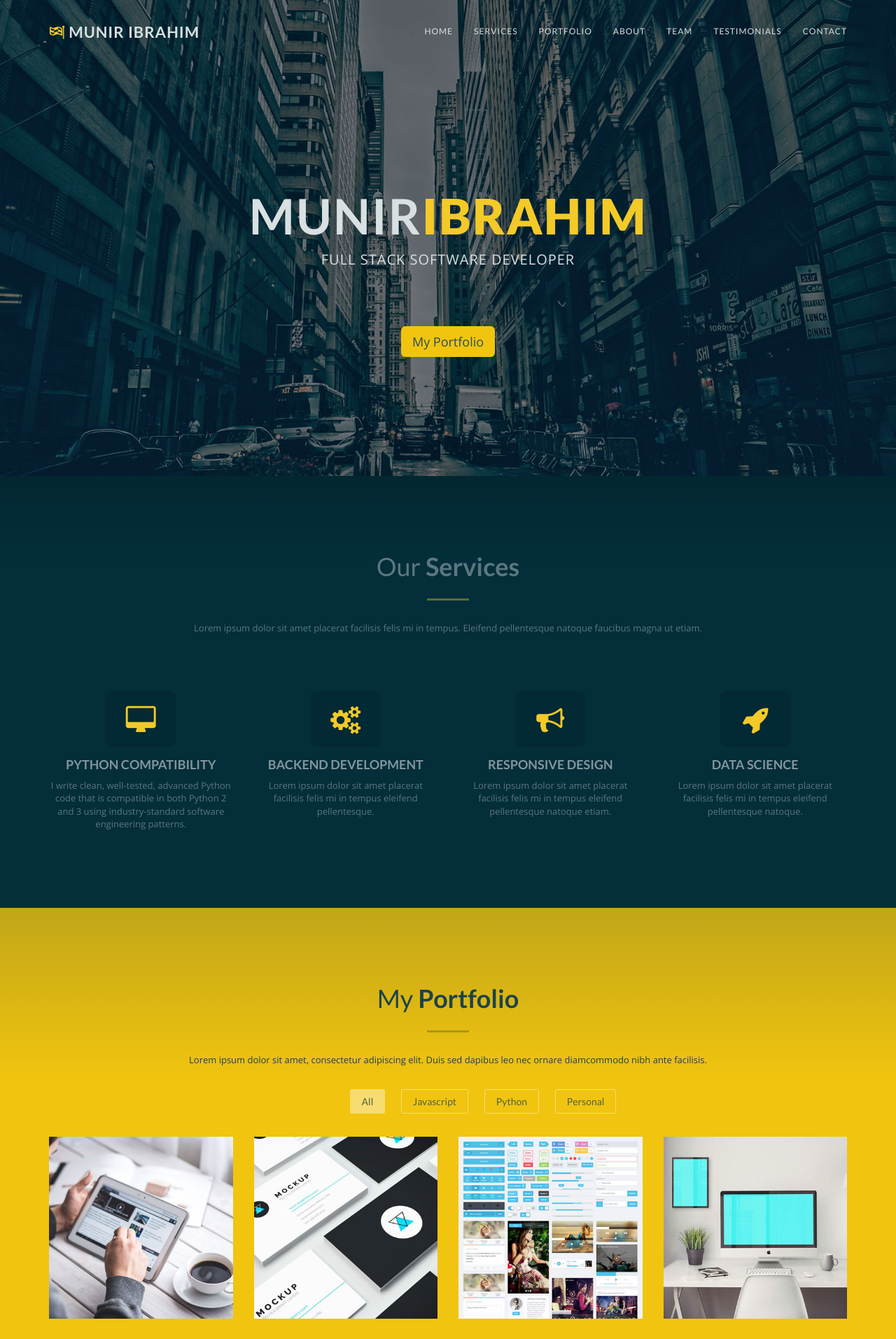
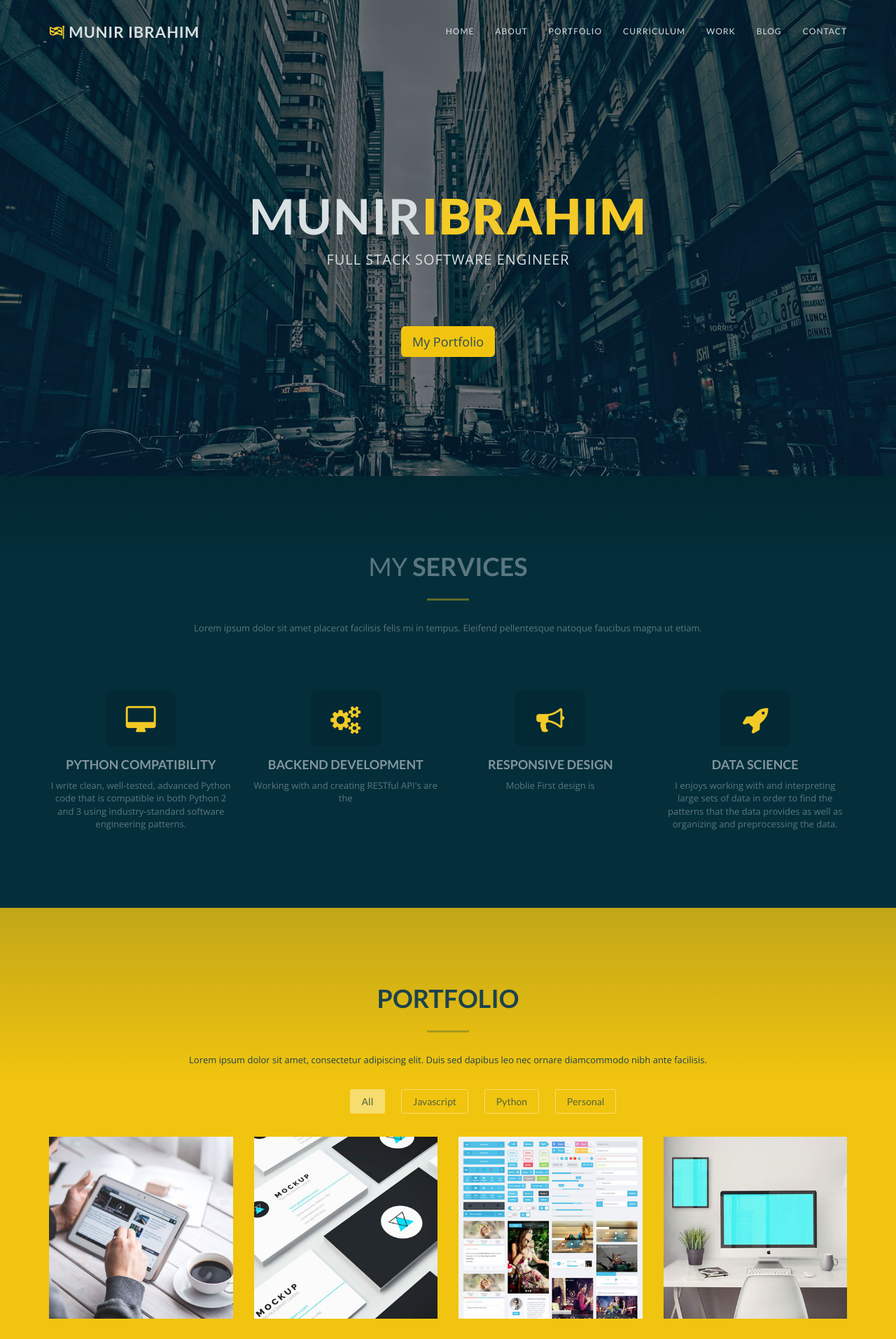
Before and after one commit to muniri92/portfolio-remastered, a Django app: page / in a window 1280 px wide. Shown: the top 1913 px of the page at 70% size. Run offline with Django 3.2, Linux system fonts and the light colour scheme; some libraries are stand-ins or nearby versions.

Commit message:
started the hard coding of information

```diff
--- a/portfolio/portfolio_app/templates/portfolio_app/index.html
+++ b/portfolio/portfolio_app/templates/portfolio_app/index.html
@@ -56,11 +56,11 @@
         <div class="collapse navbar-collapse" id="bs-example-navbar-collapse-1">
           <ul class="nav navbar-nav navbar-right">
             <li><a href="#home" class="page-scroll">Home</a></li>
-            <li><a href="#services-section" class="page-scroll">Services</a></li>
+            <li><a href="#services-section" class="page-scroll">About</a></li>
             <li><a href="#works-section" class="page-scroll">Portfolio</a></li>
-            <li><a href="#about-section" class="page-scroll">About</a></li>
-            <li><a href="#team-section" class="page-scroll">Team</a></li>
-            <li><a href="#testimonials-section" class="page-scroll">Testimonials</a></li>
+            <li><a href="#about-section" class="page-scroll">CURRICULUM</a></li>
+            <li><a href="#team-section" class="page-scroll">Work</a></li>
+            <li><a href="#testimonials-section" class="page-scroll">Blog</a></li>
             <li><a href="#contact-section" class="page-scroll">Contact</a></li>
           </ul>
         </div>
@@ -73,15 +73,16 @@
     <header class="text-center" name="home">
       <div class="intro-text">
         <h1 class="wow fadeInDown">MUNIR<strong><span class="color">IBRAHIM</span></strong></h1>
-        <p class="wow fadeInDown">Full Stack Software Developer</p>
-        <a href="#works-section" class="btn btn-default btn-lg page-scroll wow fadeInUp" data-wow-delay="200ms">My Portfolio</a> </div>
+        <p class="wow fadeInDown">Full Stack Software Engineer</p>
+        <a href="#works-section" class="btn btn-default btn-lg page-scroll wow fadeInUp" data-wow-delay="200ms">My Portfolio</a>
+      </div>
     </header>
 
     <!-- Services Section -->
     <div id="services-section" class="text-center">
       <div class="container">
         <div class="section-title wow fadeInDown">
-          <h2>Our <strong>Services</strong></h2>
+          <h2>MY <strong>SERVICES</strong></h2>
           <hr>
           <div class="clearfix"></div>
           <p>Lorem ipsum dolor sit amet placerat facilisis felis mi in tempus. Eleifend pellentesque natoque faucibus magna ut etiam.</p>
@@ -90,19 +91,30 @@
         <div class="row">
           <div class="col-md-3 col-sm-6 service wow fadeInUp" data-wow-delay="200ms"> <i class="fa fa-desktop"></i>
             <h4><strong>Python Compatibility</strong></h4>
-            <p>I write clean, well-tested, advanced Python code that is compatible in both Python 2 and 3 using industry-standard software engineering patterns.</p>
+            <p>
+              I write clean, well-tested, advanced Python code that is compatible in both Python 2 and 3 using industry-standard software engineering patterns.
+            </p>
           </div>
           <div class="col-md-3 col-sm-6 service wow fadeInUp" data-wow-delay="400ms"> <i class="fa fa-gears"></i>
             <h4><strong>Backend Development</strong></h4>
-            <p>Lorem ipsum dolor sit amet placerat facilisis felis mi in tempus eleifend pellentesque.</p>
+            <p>
+              Working with and creating RESTful API's are the
+            </p>
+            <!-- <p>Lorem ipsum dolor sit amet placerat facilisis felis mi in tempus eleifend pellentesque.</p> -->
           </div>
           <div class="col-md-3 col-sm-6 service wow fadeInUp" data-wow-delay="600ms"> <i class="fa fa-bullhorn"></i>
             <h4><strong>Responsive Design</strong></h4>
-            <p>Lorem ipsum dolor sit amet placerat facilisis felis mi in tempus eleifend pellentesque natoque etiam.</p>
+            <p>
+              Moblie First design is
+            </p>
+            <!-- <p>Lorem ipsum dolor sit amet placerat facilisis felis mi in tempus eleifend pellentesque natoque etiam.</p> -->
           </div>
           <div class="col-md-3 col-sm-6 service wow fadeInUp" data-wow-delay="800ms"> <i class="fa fa-rocket"></i>
             <h4><strong>Data Science</strong></h4>
-            <p>Lorem ipsum dolor sit amet placerat facilisis felis mi in tempus eleifend pellentesque natoque.</p>
+            <p>
+              I enjoys working with and interpreting large sets of data in order to find the patterns that the data provides as well as organizing and preprocessing the data.
+            </p>
+            <!-- <p>Lorem ipsum dolor sit amet placerat facilisis felis mi in tempus eleifend pellentesque natoque etiam.</p> -->
           </div>
         </div>
       </div>
@@ -111,7 +123,7 @@
     <div id="works-section" class="text-center">
       <div class="container"> <!-- Container -->
         <div class="section-title wow fadeInDown">
-          <h2>My <strong>Portfolio</strong></h2>
+          <h2><strong>PORTFOLIO</strong></h2>
           <hr>
           <div class="clearfix"></div>
           <p>Lorem ipsum dolor sit amet, consectetur adipiscing elit. Duis sed dapibus leo nec ornare diamcommodo nibh ante facilisis.</p>
@@ -157,36 +169,36 @@
               <div class="portfolio-item wow fadeInUp" data-wow-delay="600ms">
                 <div class="hover-bg"> <a href="#portfolioModal3" class="portfolio-link" data-toggle="modal">
                   <div class="hover-text">
-                    <h4>Project Title</h4>
-                   Web Design
+                    <h4>Equip</h4>
+                    Web Application
                     <div class="clearfix"></div>
                     <i class="fa fa-plus"></i> </div>
                   <img src="{% static 'img/portfolio/03.jpg' %}" class="img-responsive" alt="Project Title"> </a> </div>
               </div>
             </div>
-            <div class="col-sm-6 col-md-3 col-lg-3 web">
+            <div class="col-sm-6 col-md-3 col-lg-3 app">
               <div class="portfolio-item wow fadeInUp" data-wow-delay="800ms">
                 <div class="hover-bg"> <a href="#portfolioModal4" class="portfolio-link" data-toggle="modal">
                   <div class="hover-text">
-                    <h4>Project Title</h4>
-                    Web Design
+                    <h4>Mars Street View</h4>
+                    Web Application
                     <div class="clearfix"></div>
                     <i class="fa fa-plus"></i> </div>
                   <img src="{% static 'img/portfolio/04.jpg' %}" class="img-responsive" alt="Project Title"> </a> </div>
               </div>
             </div>
-            <div class="col-sm-6 col-md-3 col-lg-3 app">
+            <div class="col-sm-6 col-md-3 col-lg-3 branding">
               <div class="portfolio-item wow fadeInUp" data-wow-delay="1000ms">
                 <div class="hover-bg"> <a href="#portfolioModal5" class="portfolio-link" data-toggle="modal">
                   <div class="hover-text">
-                    <h4>Project Title</h4>
-                    App Development
+                    <h4>Portfolio</h4>
+                    Branding
                     <div class="clearfix"></div>
                     <i class="fa fa-plus"></i> </div>
                   <img src="{% static 'img/portfolio/05.jpg' %}" class="img-responsive" alt="Project Title"> </a> </div>
               </div>
             </div>
-            <div class="col-sm-6 col-md-3 col-lg-3 branding">
+            <!-- <div class="col-sm-6 col-md-3 col-lg-3 branding">
               <div class="portfolio-item wow fadeInUp" data-wow-delay="1200ms">
                 <div class="hover-bg"> <a href="#portfolioModal6" class="portfolio-link" data-toggle="modal">
                   <div class="hover-text">
@@ -227,7 +239,7 @@
     <div id="about-section">
       <div class="container">
         <div class="section-title text-center wow fadeInDown">
-          <h2><strong>About</strong> us</h2>
+          <h2><strong>CURRICULUM</strong> VITAE</h2>
           <hr>
           <div class="clearfix"></div>
           <p>Lorem ipsum dolor sit amet, consectetur adipiscing elit. Duis sed dapibus leo nec ornare diamcommodo nibh ante facilisis.</p>
@@ -268,7 +280,7 @@
     <div id="team-section" class="text-center">
       <div class="container">
         <div class="section-title wow fadeInDown">
-          <h2>Meet the <strong>Team</strong></h2>
+          <h2>MY <strong>EXPERIENCE</strong></h2>
           <hr>
           <div class="clearfix"></div>
           <p>Lorem ipsum dolor sit amet, consectetur adipiscing elit. Duis sed dapibus leo nec ornare diamcommodo nibh ante facilisis.</p>
@@ -333,7 +345,7 @@
     <div id="testimonials-section" class="text-center">
       <div class="container">
         <div class="section-title wow fadeInDown">
-          <h2>What our <strong>Clients</strong> say</h2>
+          <h2>MY <strong>BLOG</strong> POSTS </h2>
           <hr>
         </div>
         <div class="row">
--- /dev/null
+++ b/requirements.txt
@@ -0,0 +1,2 @@
+Django==1.9.6
+psycopg2==2.6.1
```
Also changed, not shown: other parts of portfolio/portfolio_app/templates/portfolio_app/index.html (+16 -16 lines).
